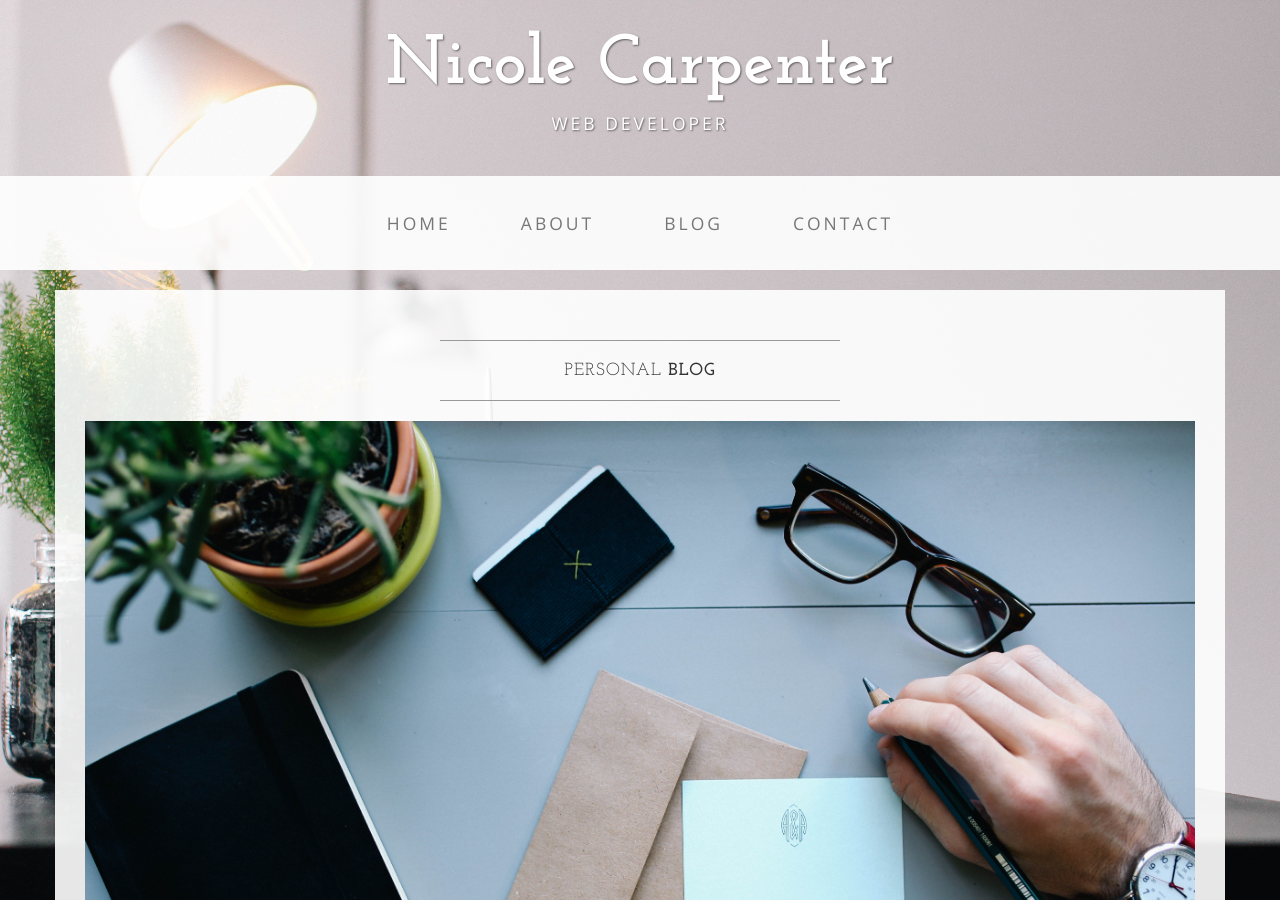
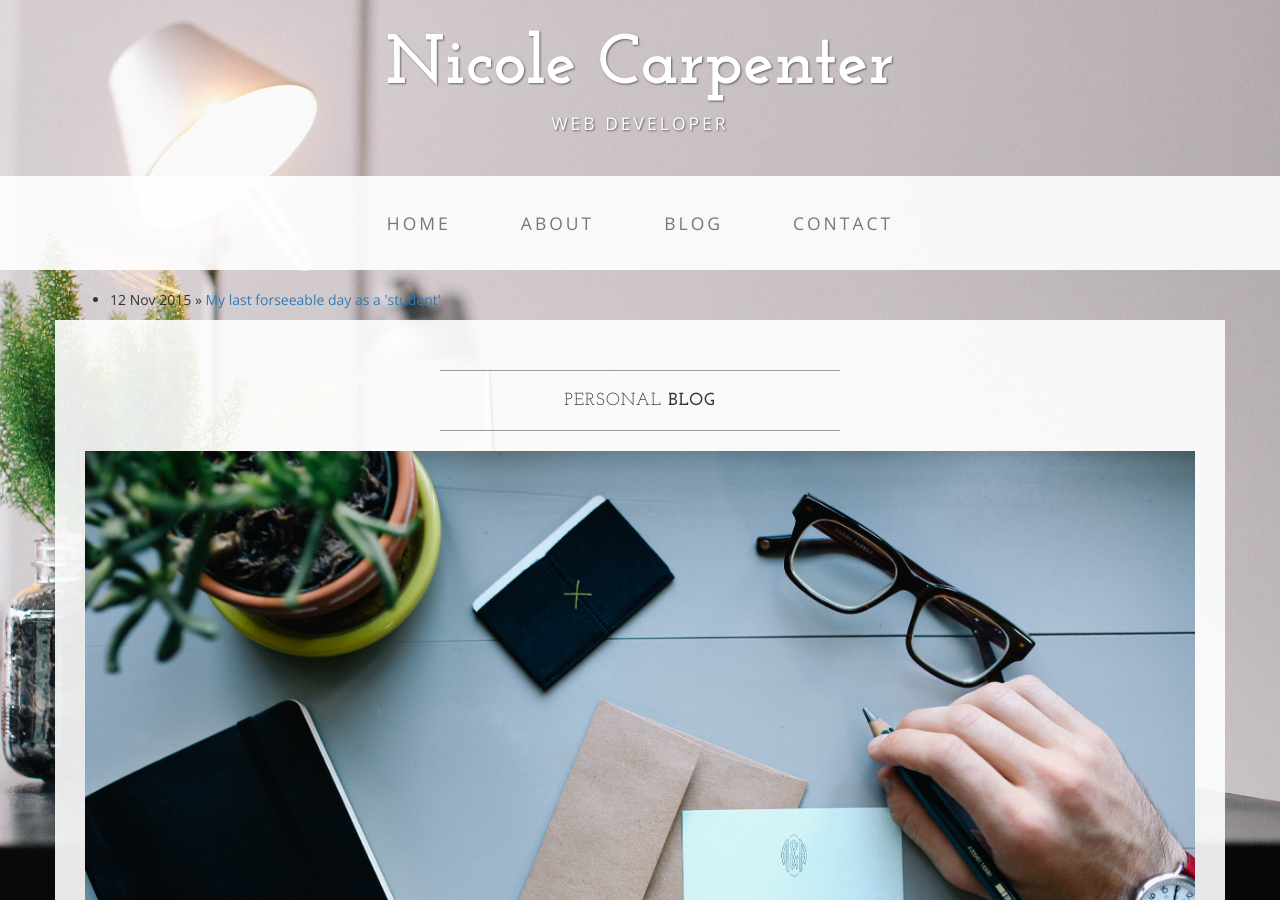
Before and after one commit to voilawalla/voilawalla.github.io, a Jekyll site: the page built from blog/index.html, in a window 1280 px wide and 900 px high. Built offline with Jekyll 4.4.1, drawn with Linux system fonts in a browser that asks for light colours; nearby versions of some CDN libraries; library files that are not in the unit come from our copies.

Commit message:
fix formatting of nested blog page

```diff
--- a/_layouts/default.html
+++ b/_layouts/default.html
@@ -8,8 +8,8 @@
   <meta name="author" content="">
 
   <title>{{ page.title }}</title>
-  <link href="css/bootstrap.min.css" rel="stylesheet">
-  <link href="css/application.css" rel="stylesheet">
+  <link href="/css/bootstrap.min.css" rel="stylesheet">
+  <link href="/css/application.css" rel="stylesheet">
   <link href="http://fonts.googleapis.com/css?family=Open+Sans:300italic,400italic,600italic,700italic,800italic,400,300,600,700,800" rel="stylesheet" type="text/css">
   <link href="http://fonts.googleapis.com/css?family=Josefin+Slab:100,300,400,600,700,100italic,300italic,400italic,600italic,700italic" rel="stylesheet" type="text/css">
   <link rel="stylesheet" href="https://maxcdn.bootstrapcdn.com/font-awesome/4.5.0/css/font-awesome.min.css">
@@ -33,16 +33,16 @@
       <div class="collapse navbar-collapse" id="bs-example-navbar-collapse-1">
         <ul class="nav navbar-nav">
           <li>
-            <a href="index.html">Home</a>
+            <a href="/index.html">Home</a>
           </li>
           <li>
-            <a href="about.html">About</a>
+            <a href="/about.html">About</a>
           </li>
           <li>
-            <a href="blog.html">Blog</a>
+            <a href="/blog/index.html">Blog</a>
           </li>
           <li>
-            <a href="contact.html">Contact</a>
+            <a href="/contact.html">Contact</a>
           </li>
         </ul>
         </div>
--- a/_layouts/post.html
+++ b/_layouts/post.html
@@ -2,8 +2,9 @@
 layout: default
 ---
 <h1>{{ page.title }}</h1>
-<p class="meta">{{ page.date | date_to_string }}</p>
+<p class="meta">{{ page.date }}</p>
 
 <div class="post">
+  what's happening
   {{ content }}
 </div>
--- a/blog.html
+++ b/blog/index.html
@@ -2,7 +2,12 @@
 layout: default
 title: Nicole Carpenter - Blog
 ---
+  <ul class="posts">
 
+    {% for post in site.posts %}
+      <li><span>{{ post.date | date_to_string }}</span> » <a href="{{ post.url }}" title="{{ post.title }}">{{ post.title }}</a></li>
+    {% endfor %}
+  </ul>
 <div class="row">
   <div class="box">
     <div class="col-lg-12">
@@ -13,7 +18,7 @@
         <hr>
     </div>
     <div class="col-lg-12 text-center">
-      <img class="img-responsive img-border img-full" src="images/DeathtoStock_Wired3.jpg" alt="">
+      <img class="img-responsive img-border img-full" src="/images/DeathtoStock_Wired3.jpg" alt="">
       <h2>Looking for developer jobs on Christmas
         <br>
         <small>December 25, 2015</small>
@@ -23,7 +28,7 @@
       <hr>
     </div>
     <div class="col-lg-12 text-center">
-      <img class="img-responsive img-border img-full" src="images/DeathtoStock_Wired4.jpg" alt="">
+      <img class="img-responsive img-border img-full" src="/images/DeathtoStock_Wired4.jpg" alt="">
       <h2>My last forseeable day as a "student"
         <br>
         <small>November 12, 2015</small>
@@ -35,7 +40,7 @@
       <hr>
     </div>
     <div class="col-lg-12 text-center">
-      <img class="img-responsive img-border img-full" src="images/DeathtoStock_Wired6.jpg" alt="">
+      <img class="img-responsive img-border img-full" src="/images/DeathtoStock_Wired6.jpg" alt="">
       <h2>Why I code
           <br>
           <small>October 31, 2015</small>
```
